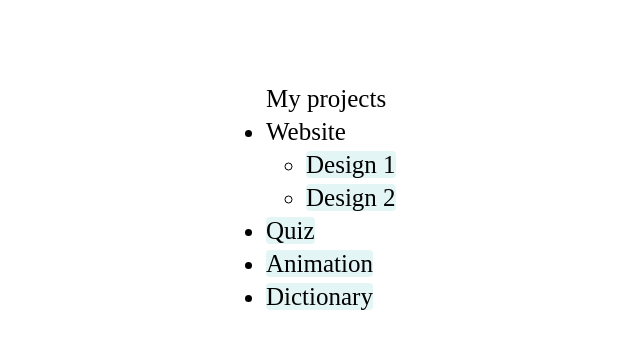
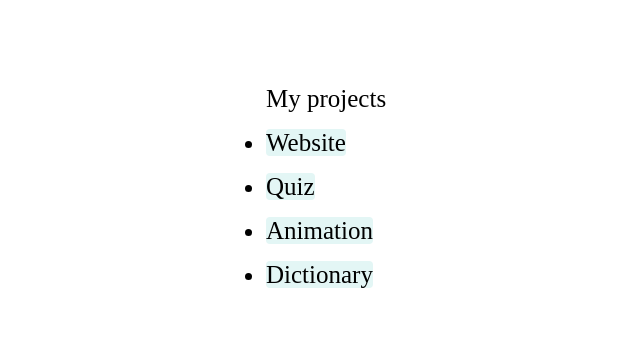
Before and after one commit to srbmaury/myallprojects, a plain HTML site: page index.html in a window 1280 px wide. Shown: the whole page, without its empty margins (294-934 px from the left). Drawn offline with Linux system fonts and the light colour scheme.

Commit message:
Update index.html

```diff
--- a/index.html
+++ b/index.html
@@ -8,20 +8,15 @@
 </head>
 <body>
     <ul id="list">My projects
-        <li>Website
-            <ul>
-                <li><a href="https://srbmaury.github.io/responsive_Website/">Design 1</a></li>
-                <li><a href="https://srbmaury.github.io/responsiveWebsite">Design 2</a></li>
-            </ul>
-        </li>
+        <li><a href="https://srbmaury.github.io/responsive_Website/">Website</a></li>
         <li><a href="https://srbmaury.github.io/quiz1">Quiz</a></li>
         <li><a href="https://srbmaury.github.io/animation">Animation</a></li>
         <li><a href="https://srbmaury.github.io/dictionary">Dictionary</a></li>
     </ul>
     <style>
-    body{
-        padding-top:70px;
-    }
+        body{
+            padding-top:70px;
+        }
         *{
             font-size:25px;
             margin-top:5px;
@@ -30,6 +25,9 @@
             margin-left:40vw;
             margin-bottom:12px;
         }
+        #list li{
+            margin-top:2vh;
+        }
         a{
             text-decoration:none;
             color:black;
@@ -37,12 +35,16 @@
             background-color:#E3F6F5;
             border-radius:4px;
         }
+        a:hover{
+            color:blue;
+            background-color: beige;
+        }
         @media only screen and (max-width:480px){
             #list{
                 margin-left:10vw;
                 margin-bottom:12px;
             }
         }
-    </style>
+        </style>
 </body>
 </html>
```
